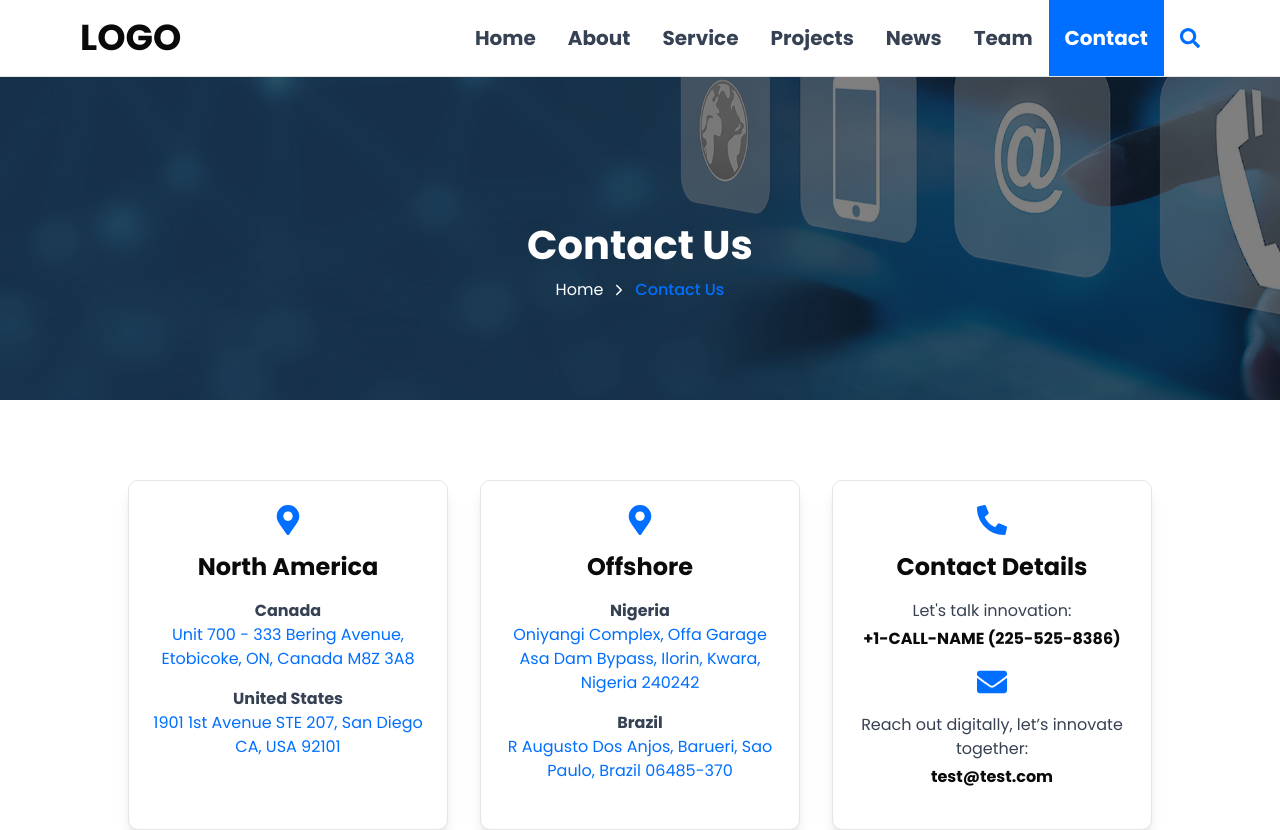
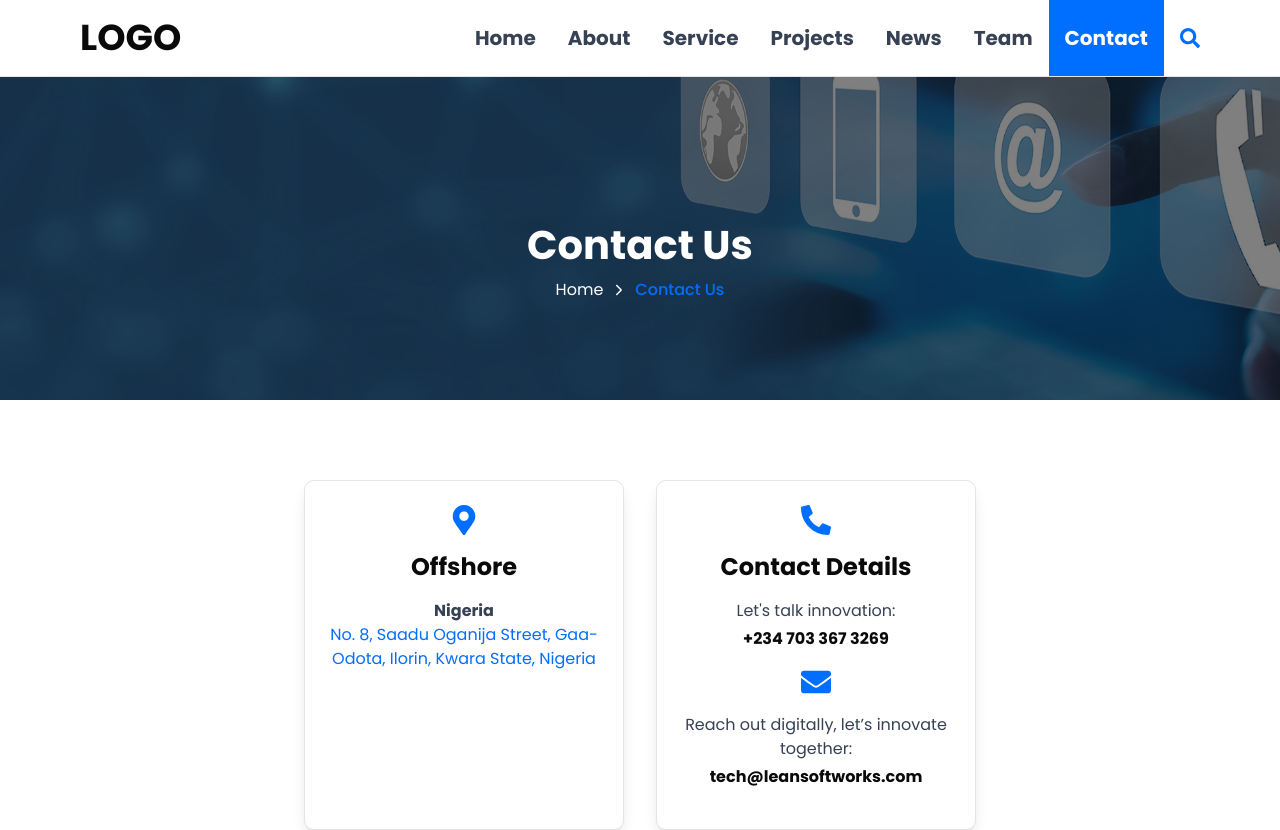
Before and after one commit to Abdussamadajao/lean-soft, a Next.js app: page /contact in a window 1280 px wide. Shown: the top 830 px of the page. Built offline with nearby package versions, Linux system fonts and the light colour scheme.

Commit message:
update contact us page

```diff
--- a/arr.ts
+++ b/arr.ts
@@ -1,20 +1,20 @@
 import { FaMapMarkerAlt, FaPhoneAlt, FaEnvelope } from "react-icons/fa";
 
 export const contactCards = [
-  {
-    Icon: FaMapMarkerAlt,
-    title: "North America",
-    locations: [
-      {
-        country: "Canada",
-        address: "Unit 700 - 333 Bering Avenue, Etobicoke, ON, Canada M8Z 3A8",
-      },
-      {
-        country: "United States",
-        address: "1901 1st Avenue STE 207, San Diego CA, USA 92101",
-      },
-    ],
-  },
+  // {
+  //   Icon: FaMapMarkerAlt,
+  //   title: "North America",
+  //   locations: [
+  //     {
+  //       country: "Canada",
+  //       address: "Unit 700 - 333 Bering Avenue, Etobicoke, ON, Canada M8Z 3A8",
+  //     },
+  //     {
+  //       country: "United States",
+  //       address: "1901 1st Avenue STE 207, San Diego CA, USA 92101",
+  //     },
+  //   ],
+  // },
   {
     Icon: FaMapMarkerAlt,
     title: "Offshore",
@@ -22,12 +22,9 @@ export const contactCards = [
       {
         country: "Nigeria",
         address:
-          "Oniyangi Complex, Offa Garage Asa Dam Bypass, Ilorin, Kwara, Nigeria 240242",
+          "No. 8, Saadu Oganija Street, Gaa-Odota, Ilorin, Kwara State, Nigeria",
       },
-      {
-        country: "Brazil",
-        address: "R Augusto Dos Anjos, Barueri, Sao Paulo, Brazil 06485-370",
-      },
+
     ],
   },
   {
@@ -36,11 +33,11 @@ export const contactCards = [
     details: [
       {
         label: "Let's talk innovation:",
-        contact: "+1-CALL-NAME (225-525-8386)",
+        contact: "+234 703 367 3269",
       },
       {
         label: "Reach out digitally, let’s innovate together:",
-        contact: "test@test.com",
+        contact: "tech@leansoftworks.com",
         Icon: FaEnvelope,
       },
     ],
```
